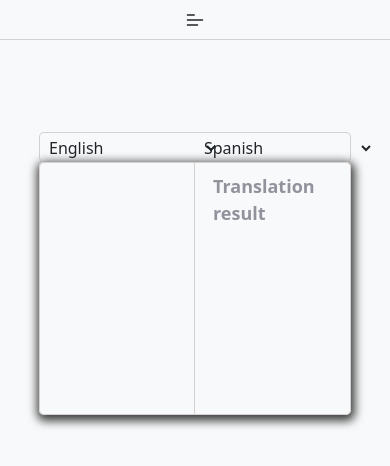
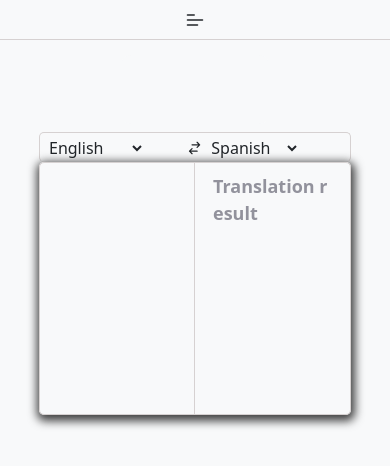
Before and after one commit to santiagogruneiro/translator, a React (Create React App) app: page / in a window 390 px wide. Shown: the top 466 px of the page. Built offline with nearby package versions, Linux system fonts and the light colour scheme.

Commit message:
final version

```diff
--- a/public/index.html
+++ b/public/index.html
@@ -2,7 +2,7 @@
 <html lang="en">
   <head>
     <meta charset="utf-8" />
-    <link rel="icon" href="%PUBLIC_URL%/favicon.ico" />
+    <link rel="icon" href="%PUBLIC_URL%/translatorLogo.png" />
     <meta name="viewport" content="width=device-width, initial-scale=1" />
     <meta name="theme-color" content="#000000" />
     <meta
@@ -24,7 +24,7 @@
       work correctly both with client-side routing and a non-root public URL.
       Learn how to configure a non-root public URL by running `npm run build`.
     -->
-    <title>React App</title>
+    <title>Translator</title>
   </head>
   <body>
     <noscript>You need to enable JavaScript to run this app.</noscript>
--- a/src/components/css/Translate.css
+++ b/src/components/css/Translate.css
@@ -17,6 +17,8 @@
 }
 .translate-response .response{
     padding:10px 18px;
+    overflow-y: auto;
+    overflow-x: none;
 }
 .txtarea {
     resize: none;
@@ -56,9 +58,7 @@
     background-color: inherit;
     color: inherit;
     user-select: none;
-}
-select option{
-    border-radius: 50px;
+    width: 40%;
 }
 .select-target{
     align-self: center;
@@ -74,4 +74,22 @@ select option{
 }
 .txtarea,.response{
     font-size: 20px;
+    height: 100%;
+    width: 100%;
+    word-break: break-all;
 }
+.translationResult{
+    width: 100%;
+    height: 100%;
+}
+@media screen and (max-width:640px){
+.select-target,.select-source{
+    width: 70%
+    }
+}
+@media screen and (max-width:346px){
+    .select-target,.select-source{
+        width: 90%;
+        font-size: 12px;
+        }
+    }
--- a/src/components/js/Translate.js
+++ b/src/components/js/Translate.js
@@ -1,7 +1,7 @@
 import React, { useEffect, useState, useRef } from 'react';
 import '../css/Translate.css'
 import languages from '../../languages'
-import { HiOutlineTranslate } from 'react-icons/hi'
+import { HiOutlineSwitchHorizontal } from 'react-icons/hi'
 import { handlerTranslator } from '../../services/handlerTranslator';
 
 const Translate = ({ darkMode }) => {
@@ -71,14 +71,14 @@ const Translate = ({ darkMode }) => {
         <>
             <header className='translate-header'>
                 <div className="section-source">
-                    <select onChange={handleChangeSelect} className={equalError ? 'select-source error' : 'select-source'} id='source'>
+                    <select  onChange={handleChangeSelect} className={equalError ? 'select-source error' : 'select-source'} id='source'>
                         {languages.languages.map((l, index) => (
                             <option selected={l.name === 'English' ? true : false} className={darkMode ? " bg-dark text-light" :
                                 'bg-light text-dark'} value={[l.value, index + 1]}>{l.name}</option>
                         ))}
                     </select>
                 </div>
-                <HiOutlineTranslate onClick={handleLanguagesSwitch} />
+                <HiOutlineSwitchHorizontal onClick={handleLanguagesSwitch} />
                 <div className="section-target">
                     <select onChange={handleChangeSelect} className={equalError ? 'select-target error' : 'select-target'} id='target'>
                         {languages.languages.map((l, index) => (
@@ -94,7 +94,7 @@ const Translate = ({ darkMode }) => {
                 </div>
                 <div className="translate-response">
                     <div className="response" readOnly >
-                        {translationResult ? translationResult : <p className='result-placeholder'>{isLoading ? 'Translating...' : 'Translation result'}</p>}
+                        {translationResult ? <p className='translationResult'>{translationResult}</p>  : <p className='result-placeholder'>{isLoading ? 'Translating...' : 'Translation result'}</p>}
                     </div>
                 </div>
             </div>
```
Also changed, not shown: public/logo512.png (deleted), public/translatorLogo.png (added).
